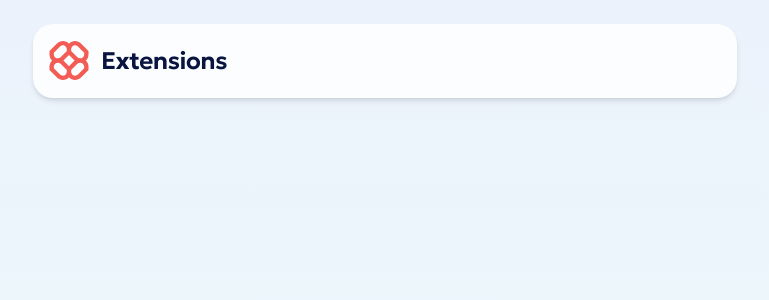
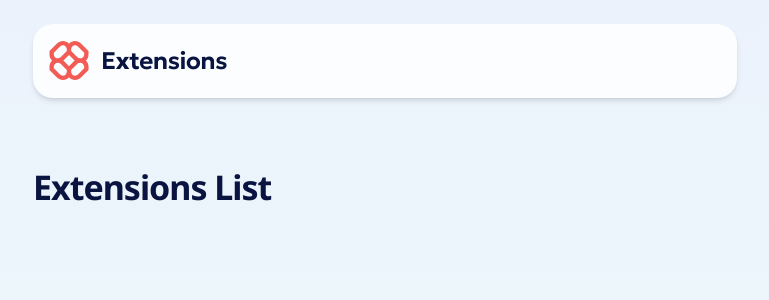
Before and after one commit to SirTurboPascal/tp-browser-extension-manager, a Next.js app: page / in a window 1280 px wide. Shown: the top 300 px of the page, without its empty margins (255-1024 px from the left). Built offline with nearby package versions, Linux system fonts and the light colour scheme.

Commit message:
Adds ExtensionsList component

```diff
--- a/src/app/layout.tsx
+++ b/src/app/layout.tsx
@@ -22,7 +22,7 @@ type Props = {
 export default function ({ children }: Props) {
 	return (
 		<html className='light-gradient dark:dark-gradient overflow-hidden'>
-			<body className='min-h-dvh'>
+			<body className='font-noto-sans min-h-dvh antialiased'>
 				<Container>
 					<Header />
 
--- a/src/app/page.tsx
+++ b/src/app/page.tsx
@@ -1 +1,5 @@
-export default function () {}
+import ExtensionsList from '@/components/ExtensionsList';
+
+export default function () {
+	return <ExtensionsList />;
+}
--- /dev/null
+++ b/src/components/ExtensionsList.tsx
@@ -0,0 +1,5 @@
+import ExtensionsListHeader from '@/components/ExtensionsListHeader';
+
+export default function () {
+	return <ExtensionsListHeader />;
+}
--- /dev/null
+++ b/src/components/ExtensionsListHeader.tsx
@@ -0,0 +1,7 @@
+export default function () {
+	return (
+		<div className='flex flex-col items-center md:flex-row'>
+			<h1 className='dark:text-neutral-0 text-[34px] font-bold -tracking-[1px] text-neutral-900'>Extensions List</h1>
+		</div>
+	);
+}
--- a/src/components/Header.tsx
+++ b/src/components/Header.tsx
@@ -2,7 +2,7 @@ import Logo from '@/components/Logo';
 
 export default function () {
 	return (
-		<header className='bg-neutral-0 rounded-10 md:rounded-20 flex h-[66px] flex-row items-center px-150 shadow-md md:h-[74px] md:px-200 dark:bg-neutral-800'>
+		<header className='bg-neutral-0 rounded-10 md:rounded-20 mb-500 flex h-[66px] flex-row items-center px-150 shadow-md md:mb-800 md:h-[74px] md:px-200 dark:bg-neutral-800'>
 			<Logo />
 		</header>
 	);
```
